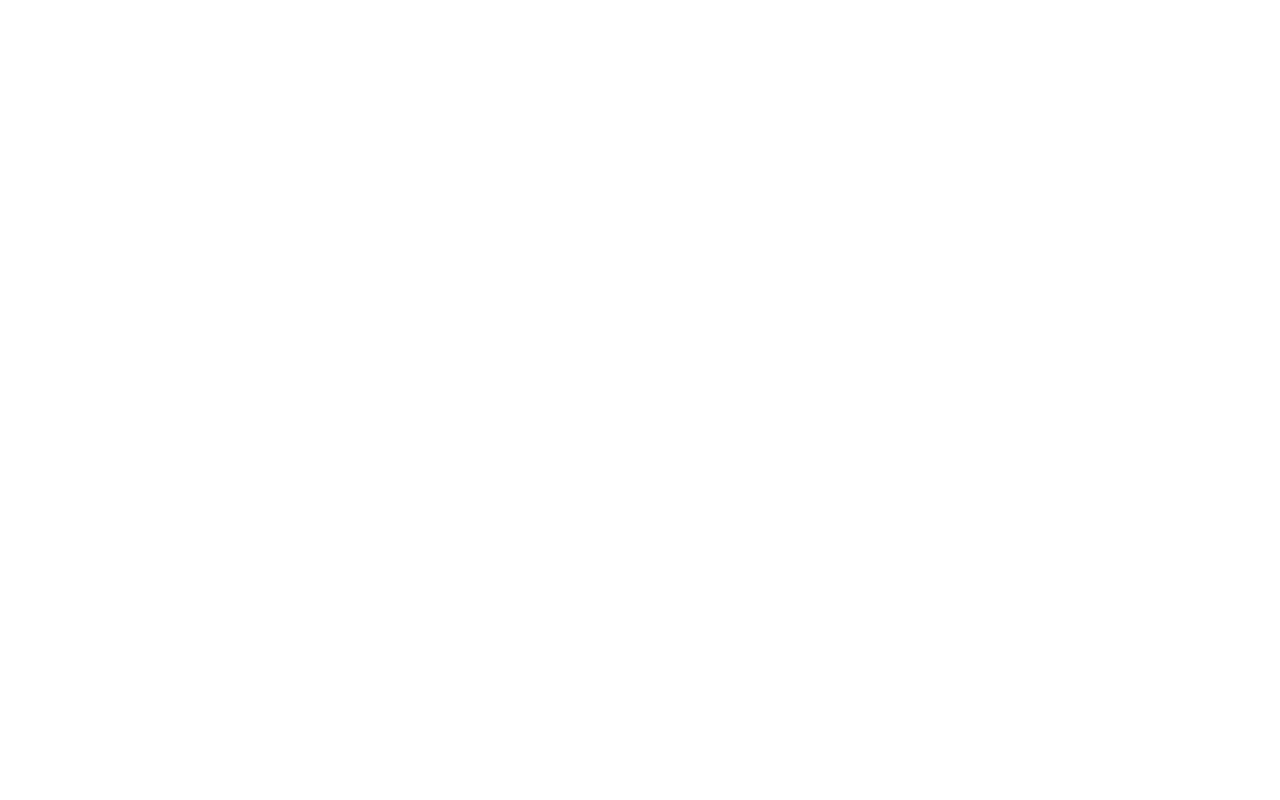
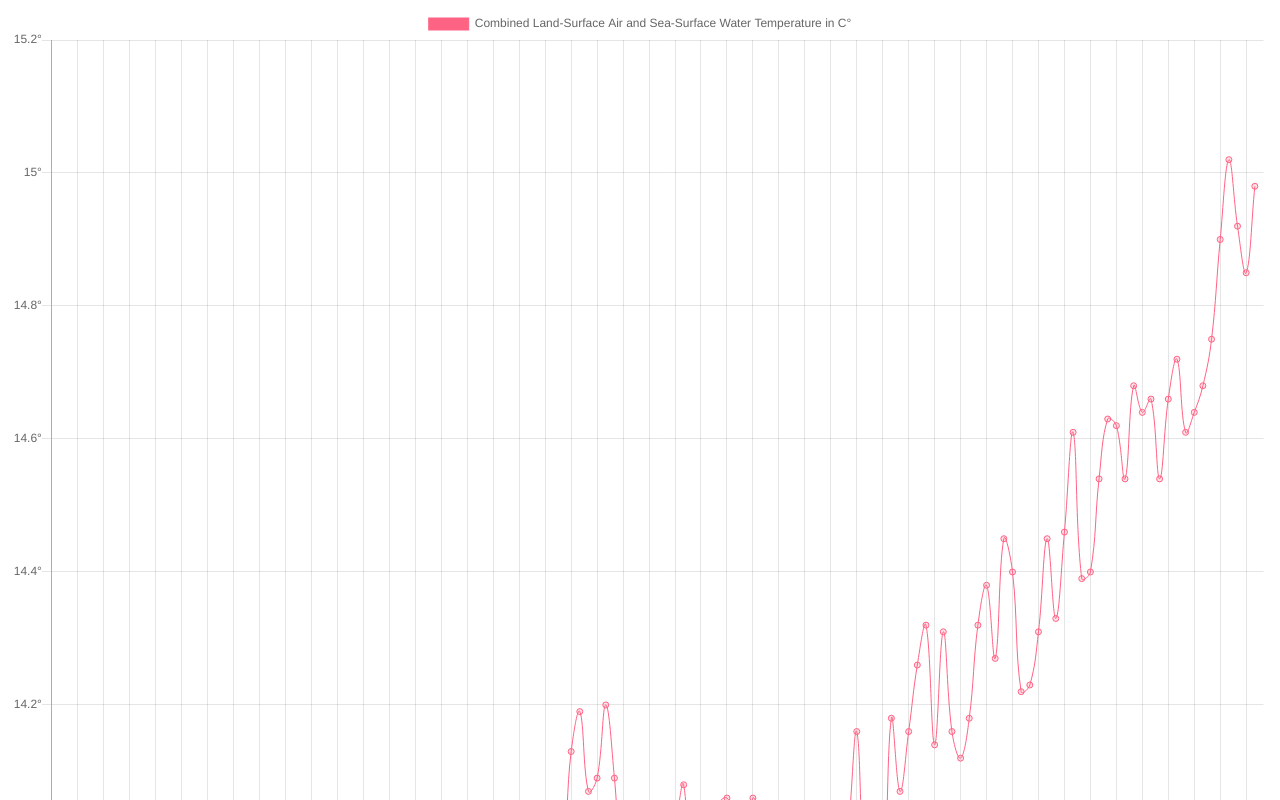
Before and after one commit to brodyu/jsDataApi, a plain HTML site: page index.html in a window 1280 px wide. Shown: the top 800 px of the page. Drawn offline with nearby package versions, Linux system fonts and the light colour scheme.

Commit message:
Finished graph

```diff
--- a/index.html
+++ b/index.html
@@ -5,11 +5,50 @@
     <meta name="viewport" content="width=device-width, initial-scale=1.0" />
     <meta http-equiv="X-UA-Compatible" content="ie=edge" />
     <title>ZonAnnTemp</title>
+    <script src="https://cdn.jsdelivr.net/npm/chart.js@2.9.3/dist/Chart.min.js"></script>
   </head>
   <body>
+    <canvas id="chart" width="400" height="400"></canvas>
     <script>
-    getData();
+
+    chartIt();
+
+    async function chartIt() {
+      const data = await getData();
+      const ctx = document.getElementById('chart').getContext('2d');
+      const myChart = new Chart(ctx, {
+        type: 'line',
+        data: {
+            labels: data.xs,
+            datasets: [{
+                label: 'Combined Land-Surface Air and Sea-Surface Water Temperature in C°',
+                data: data.ys,
+                fill: false,
+                backgroundColor: 'rgba(255, 99, 132, 0.2)',
+                borderColor: 'rgba(255, 99, 132, 1)',
+                borderWidth: 1
+            }]
+        },
+        options: {
+        scales: {
+            yAxes: [{
+                ticks: {
+                    // Include a dollar sign in the ticks
+                    callback: function(value, index, values) {
+                        return value + "°";
+                    }
+                }
+            }]
+        }
+    }
+      });
+    }
+
+    //returns object for graph
     async function getData() {
+      const xs = [];
+      const ys = [];
+
       const response = await fetch('ZonAnn.Ts+dSST.csv');
       const data = await response.text();
       //console.log(data);
@@ -19,9 +58,12 @@
       table.forEach(row => {
         const columns = row.split(',');
         const year = columns[0];
+        xs.push(year);
         const temp = columns[1];
+        ys.push(parseFloat(temp) + 14);
         console.log(year, temp);
       });
+      return {xs, ys};
     }
     </script>
   </body>
```
